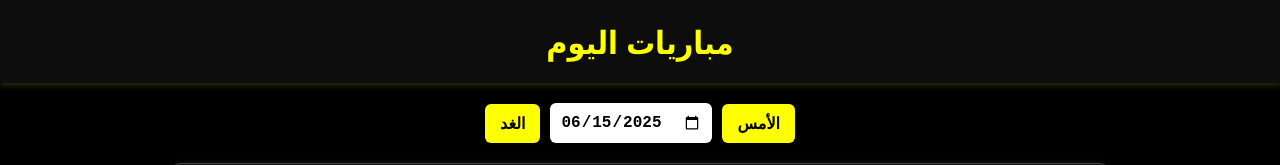
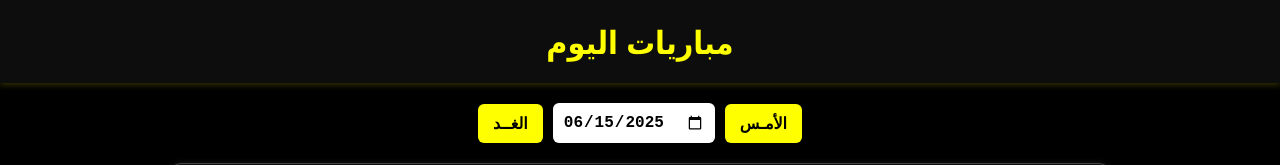
Before and after one commit to youji23/football23, a plain HTML site: page index.html in a window 1280 px wide. Shown: the top 165 px of the page. Drawn offline with Linux system fonts and the light colour scheme.

Commit message:
Update index.html

```diff
--- a/index.html
+++ b/index.html
@@ -30,9 +30,9 @@
   <h1 class="page-title">مباريات اليوم</h1>
 
   <div class="date-controls" aria-label="أدوات اختيار التاريخ">
-    <button id="prev-day">الأمس</button>
+    <button id="prev-day">الأمـس</button>
     <input type="date" id="date-picker" aria-label="اختيار التاريخ">
-    <button id="next-day">الغد</button>
+    <button id="next-day">الغــد</button>
   </div>
 
   <div id="matches-container" aria-label="قائمة المباريات">
```
